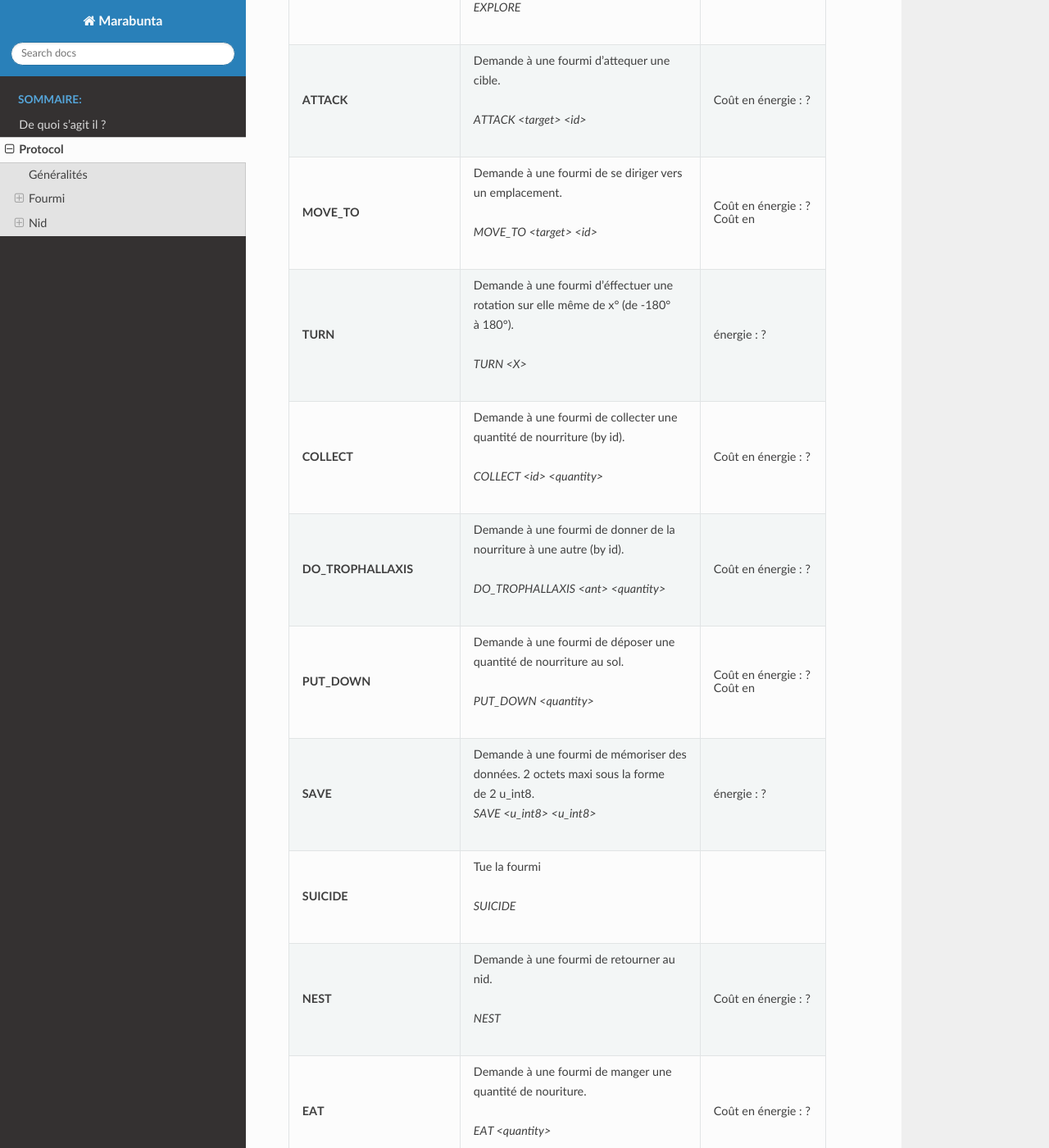
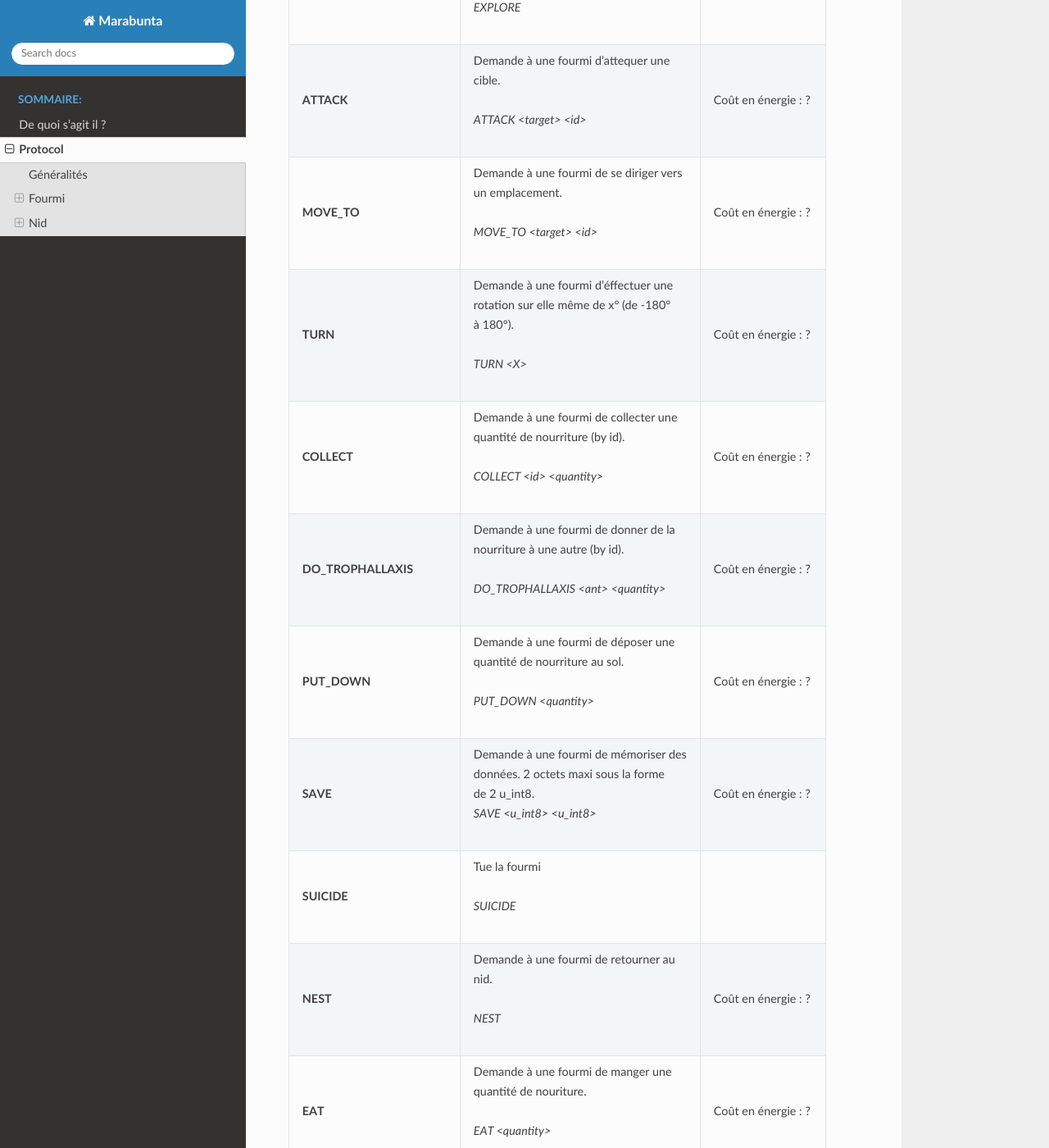
Before and after one commit to haum/24hc18, a Sphinx documentation site: the page built from documentation/protocol.rst, in a window 1280 px wide and 1400 px high, scrolled down 3262 px. Shown: the whole window at 82% size. Built offline with Sphinx 7.4.7 and the Read the Docs theme 2.0.0, drawn with Linux system fonts in a browser that asks for light colours; some of the changed text lies outside the part shown.

Commit message:
doc: corrections

```diff
--- a/documentation/protocol.rst
+++ b/documentation/protocol.rst
@@ -120,9 +120,9 @@ Actions (stdin)
 **MOVE_TO**             | Demande à une fourmi de se diriger vers  Coût en
                         | un emplacement.                          énergie :   ?
                         |
-                        | *MOVE_TO <target> <id>*                  Coût en
-**TURN**                | Demande à une fourmi d'éffectuer une     énergie :   ?
-                        | rotation sur elle même de x° (de -180°
+                        | *MOVE_TO <target> <id>*
+**TURN**                | Demande à une fourmi d'éffectuer une     Coût en
+                        | rotation sur elle même de x° (de -180°   énergie :   ?
                         | à 180°).
                         |
                         | *TURN <X>*
@@ -137,9 +137,9 @@ Actions (stdin)
 **PUT_DOWN**            | Demande à une fourmi de déposer une      Coût en
                         | quantité de nourriture au sol.           énergie :   ?
                         |
-                        | *PUT_DOWN <quantity>*                    Coût en
-**SAVE**                | Demande à une fourmi de mémoriser des    énergie :   ?
-                        | données. 2 octets maxi sous la forme
+                        | *PUT_DOWN <quantity>*
+**SAVE**                | Demande à une fourmi de mémoriser des    Coût en
+                        | données. 2 octets maxi sous la forme     énergie :   ?
                         | de 2 u_int8.
                         | *SAVE <u_int8> <u_int8>*
 **SUICIDE**             | Tue la fourmi
```
Also changed, not shown: other parts of documentation/protocol.rst (+4 -0 lines).
